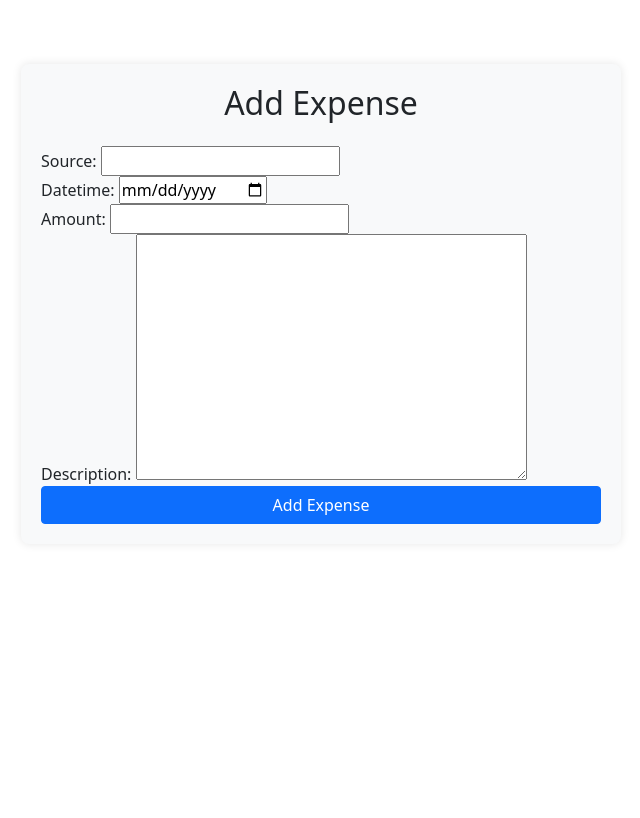
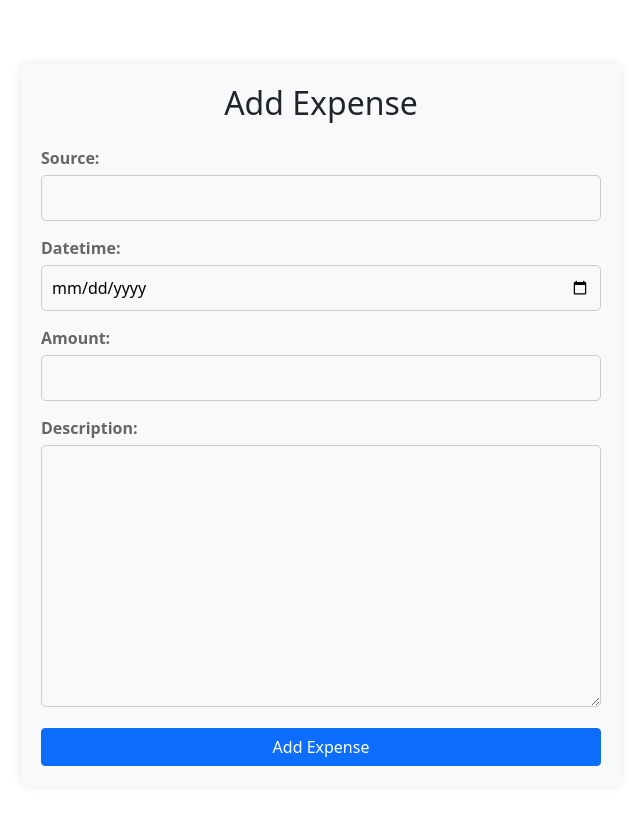
Before and after one commit to aatansen/Django-Practice-Project, a Django app: page /add-cash/ in a window 1280 px wide. Shown: the part 72-890 px from the top of the page, without its empty margins (319-959 px from the left). Before the commit the page ends 596 px from the top, so only its background shows below. Run offline with Django 5.2, Linux system fonts and the light colour scheme.

Commit message:
form style

```diff
--- a/PracticeProject/ManageCash/templates/transaction_form.html
+++ b/PracticeProject/ManageCash/templates/transaction_form.html
@@ -9,6 +9,31 @@
 {% endblock %}
 
 {% block content %}
+<style>
+    .form-row label {
+        margin-bottom: 5px;
+        color: #666;
+        text-align: left;
+        font-weight: bold;
+        display: block;
+    }
+
+    .form-row input, .form-row select, .form-row textarea {
+        margin-bottom: 15px;
+        padding: 10px;
+        border: 1px solid #ccc;
+        border-radius: 5px;
+        width: 100%;
+        background-color: transparent;
+    }
+
+    .form-row input:focus,
+    .form-row select:focus,
+    .form-row textarea:focus {
+        border-color: #007bff;
+        outline: none;
+    }
+</style>
 <div class="form-container">
     <h2 class="text-center mb-4">
         {% if 'add_cash' in request.path %}
@@ -19,7 +44,10 @@
     </h2>
     <form method="POST">
         {% csrf_token %}
-        {{form}}
+        <div class="form-row">
+            {{form}}
+
+        </div>
         <button type="submit" class="btn btn-primary w-100">
             {% if 'add_cash' in request.path %}
                 Add Cash
```
Also changed, not shown: PracticeProject/ManageCash/templates/profile_management.html (+29 -1 lines), PracticeProject/db.sqlite3.
